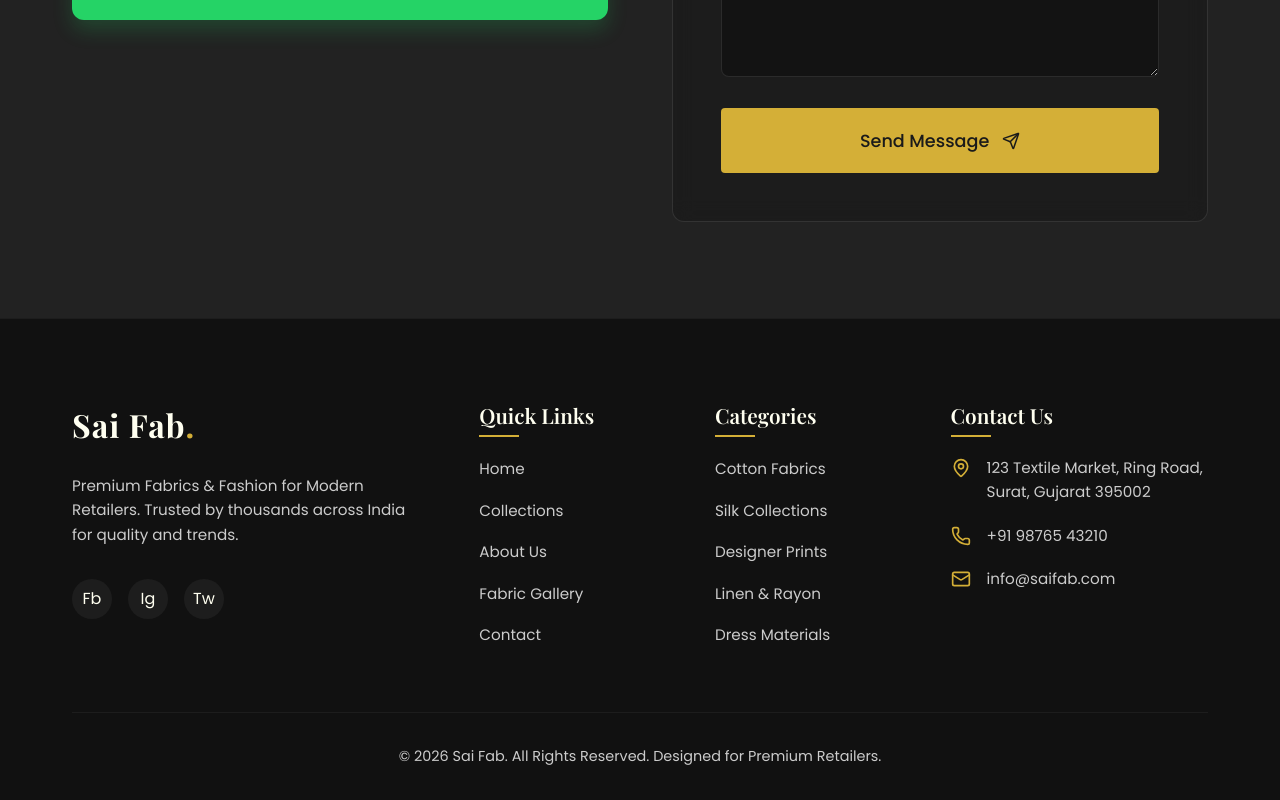
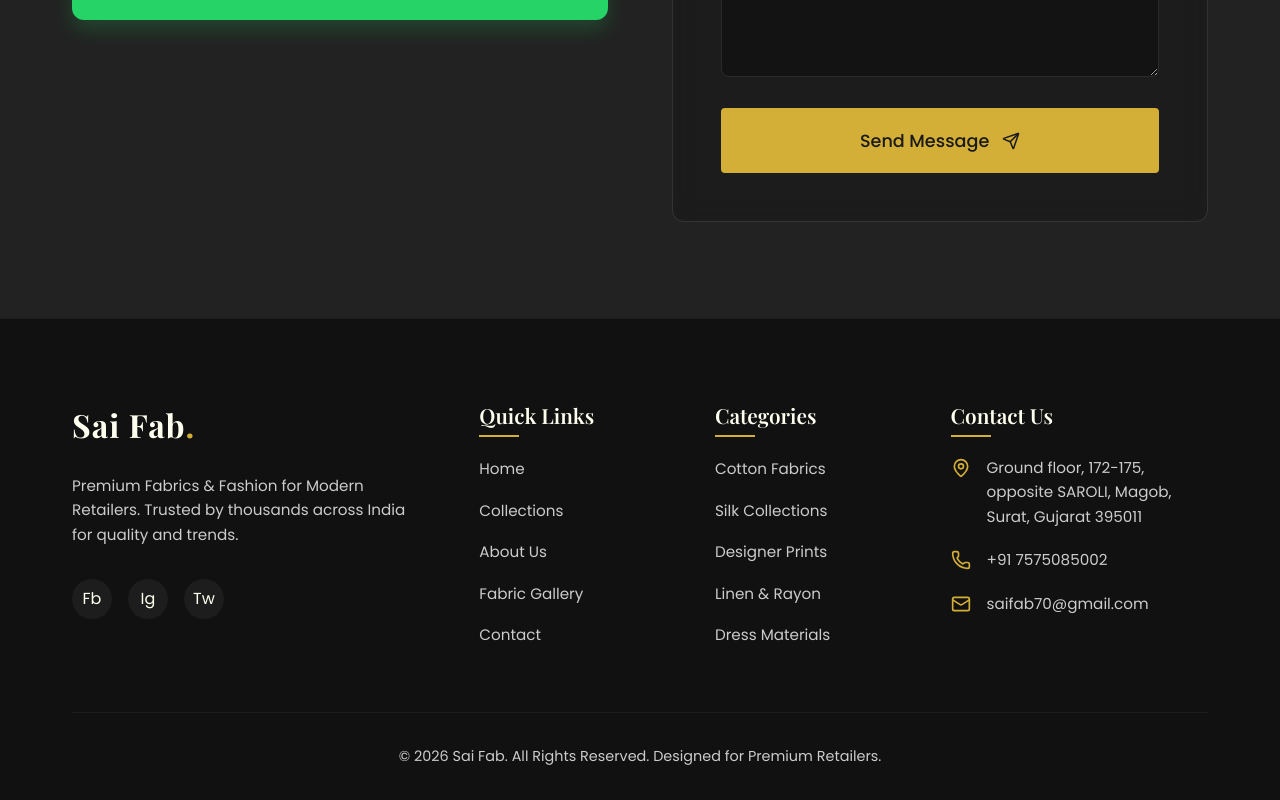
Before and after one commit to JashG07/saifab-website, a React (Vite) app: page / in a window 1280 px wide. Shown: the part 8160-8960 px from the top of the page. Built offline with nearby package versions, Linux system fonts and the light colour scheme; a web font is replaced by a local one.

Commit message:
mobile update

```diff
--- a/src/components/Footer.tsx
+++ b/src/components/Footer.tsx
@@ -47,15 +47,15 @@ export default function Footer() {
             <ul>
               <li>
                 <MapPin size={20} className="contact-icon" />
-                <span>123 Textile Market, Ring Road, Surat, Gujarat 395002</span>
+                <span>Ground floor, 172-175, opposite SAROLI, Magob, Surat, Gujarat 395011</span>
               </li>
               <li>
                 <Phone size={20} className="contact-icon" />
-                <span>+91 98765 43210</span>
+                <span>+91 7575085002</span>
               </li>
               <li>
                 <Mail size={20} className="contact-icon" />
-                <span>info@saifab.com</span>
+                <span>saifab70@gmail.com</span>
               </li>
             </ul>
           </div>
```
